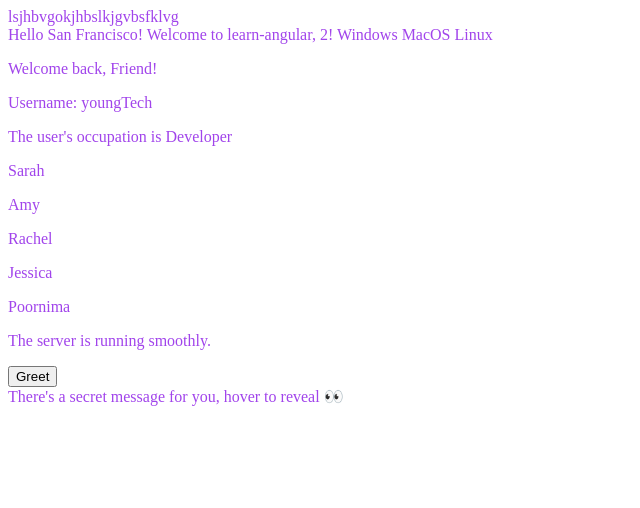
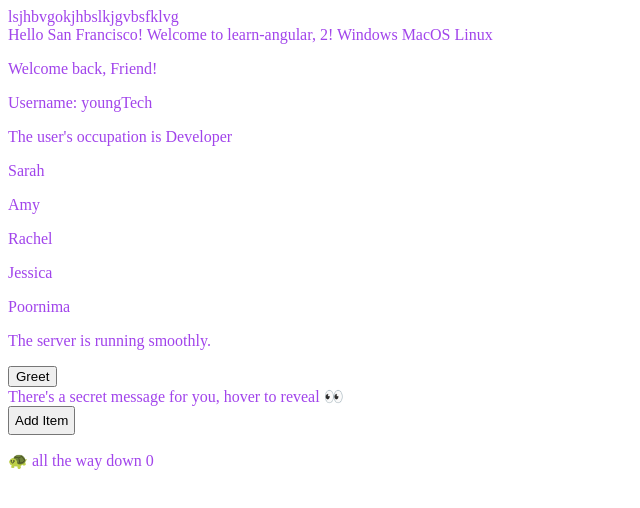
Before and after one commit to Annihilator544/learn-angular2, an Angular app: page / in a window 1280 px wide. Shown: the top 508 px of the page, without its empty margins (0-640 px from the left). Built offline with nearby package versions, Linux system fonts and the light colour scheme.

Commit message:
9-output

```diff
--- a/src/app/app.ts
+++ b/src/app/app.ts
@@ -1,6 +1,7 @@
 import { Component, signal } from '@angular/core';
 import { RouterOutlet } from '@angular/router';
 import { User } from './user/user';
+import { Child } from './child/child';
 
 @Component({
   selector: 'app-root',
@@ -24,8 +25,10 @@
       There's a secret message for you, hover to reveal 👀
       {{ message }}
     </section>
+    <app-child (addItemEvent)="addItem($event)" />
+    <p>🐢 all the way down {{ items.length }}</p>
 `,
-  imports: [User],
+  imports: [User, Child],
   styles: `
   :host {
     color: #a144eb;
@@ -40,6 +43,10 @@
   isServerRunning = true;
   operatingSystems = [{id: 'win', name: 'Windows'}, {id: 'osx', name: 'MacOS'}, {id: 'linux', name: 'Linux'}];
   isEditable = true;
+  items = new Array();
+  addItem(item: string) {
+    this.items.push(item);
+  }
   greet() {
     console.log('Hello, there 👋');
   }
--- /dev/null
+++ b/src/app/child/child.html
@@ -0,0 +1 @@
+<button class="btn" (click)="addItem()">Add Item</button>
--- /dev/null
+++ b/src/app/child/child.scss
@@ -0,0 +1 @@
+.btn { padding: 5px; }
--- /dev/null
+++ b/src/app/child/child.ts
@@ -0,0 +1,14 @@
+import { Component, output } from '@angular/core';
+
+@Component({
+  selector: 'app-child',
+  imports: [],
+  templateUrl: './child.html',
+  styleUrl: './child.scss',
+})
+export class Child {
+  addItem() {
+    this.addItemEvent.emit('🐢');
+  }
+  addItemEvent = output<string>();
+}
```
Also changed, not shown: 1 other file (tests, documents, lock files or other folders).
